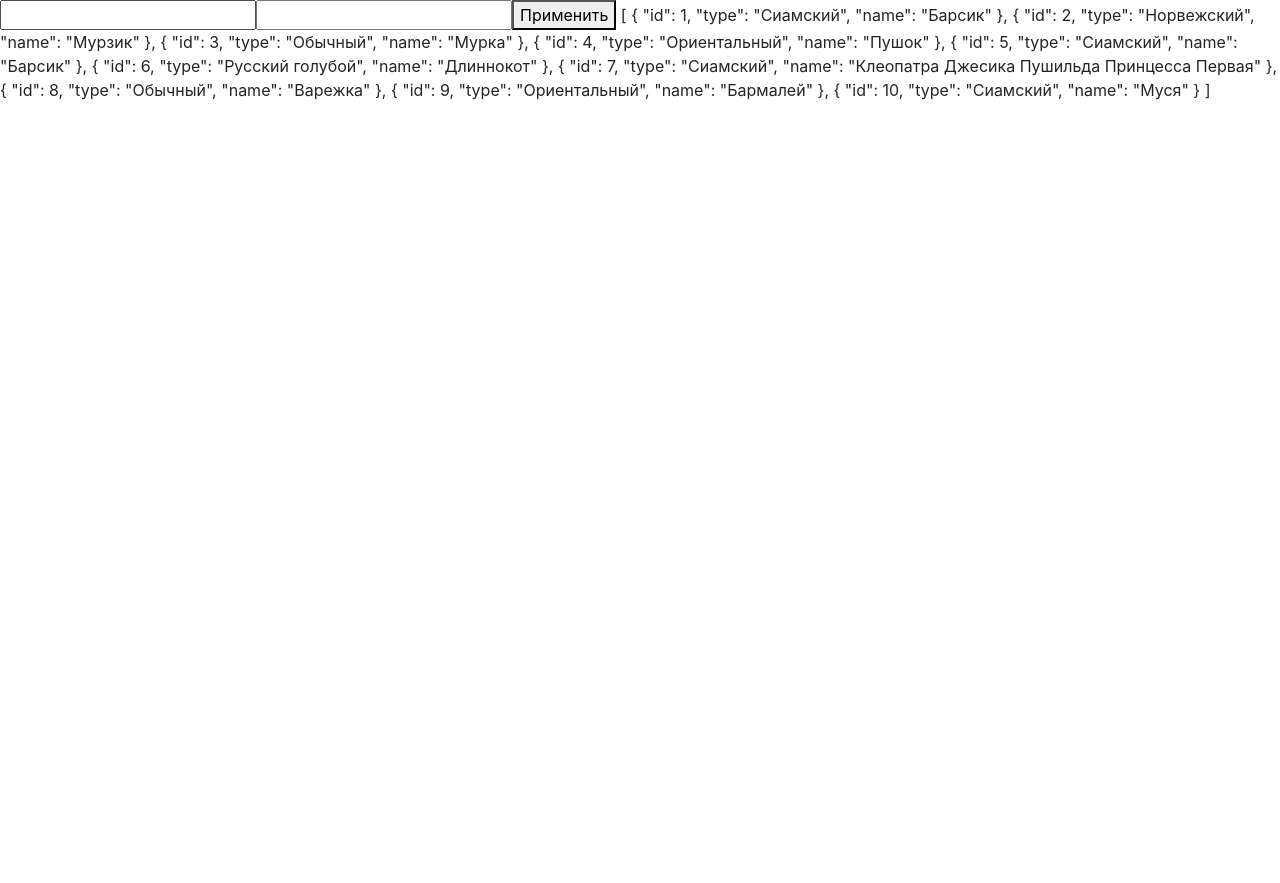
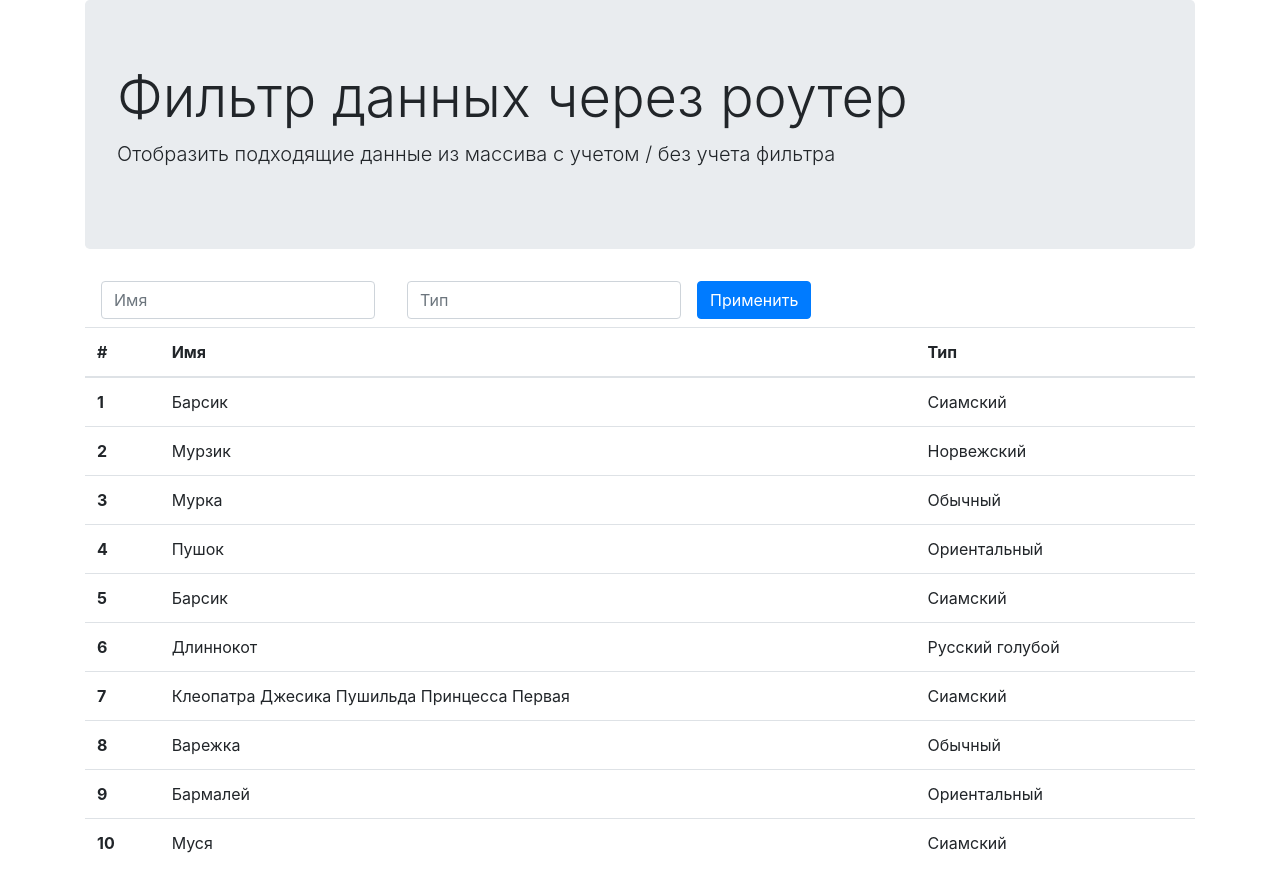
Before and after one commit to dmitryvorono/angular-demo-filtering, an Angular app: page /main in a window 1280 px wide. Before the commit the page ends 800 px from the top, so only its background shows below. Built offline with nearby package versions, Linux system fonts and the light colour scheme.

Commit message:
Add pretty print data

```diff
--- a/src/app/app.component.html
+++ b/src/app/app.component.html
@@ -1 +1,7 @@
-<router-outlet></router-outlet>
+<div class="container">
+  <div class="jumbotron">
+    <h1 class="display-4">Фильтр данных через роутер</h1>
+    <p class="lead">Отобразить подходящие данные из массива с учетом / без учета фильтра</p>
+  </div>
+  <router-outlet></router-outlet>
+</div>
--- a/src/app/components/filter/filter.component.html
+++ b/src/app/components/filter/filter.component.html
@@ -1,3 +1,11 @@
-<input type="text" [(ngModel)]="type">
-<input type="text" [(ngModel)]="name">
-<button type="button" name="button" (click)="sendFilters()">Применить</button>
+<form class="form-inline">
+  <div class="form-group mx-sm-3 mb-2">
+    <label for="name" class="sr-only">Имя</label>
+    <input type="text" class="form-control" id="name" placeholder="Имя" [(ngModel)]="name" name="name">
+  </div>
+  <div class="form-group mx-sm-3 mb-2">
+    <label for="type" class="sr-only">Тип</label>
+    <input type="text" class="form-control" id="type" placeholder="Тип" [(ngModel)]="type" name="type">
+  </div>
+  <button type="submit" class="btn btn-primary mb-2" (click)="sendFilters()">Применить</button>
+</form>
--- a/src/app/components/result/result.component.html
+++ b/src/app/components/result/result.component.html
@@ -1,2 +1,17 @@
 <app-filter></app-filter>
-{{filteringData|json}}
+<table *ngIf="filteringData" class="table">
+  <thead>
+    <tr>
+      <th scope="col">#</th>
+      <th scope="col">Имя</th>
+      <th scope="col">Тип</th>
+    </tr>
+  </thead>
+  <tbody>
+    <tr *ngFor="let item of filteringData; let i = index">
+      <th scope="row">{{i + 1}}</th>
+      <td>{{item.name}}</td>
+      <td>{{item.type}}</td>
+    </tr>
+  </tbody>
+</table>
```
